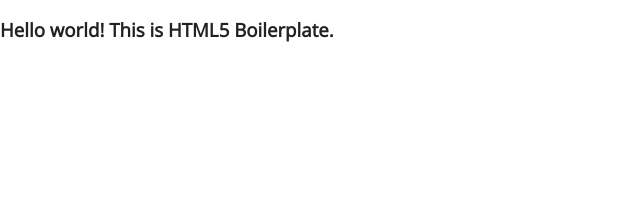
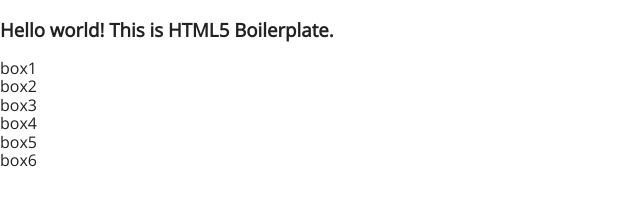
Before and after one commit to wahabansari/html5-boilerplate_v8.0.0, a website built with Parcel: page index.html in a window 1280 px wide. Shown: the whole page, without its empty margins (0-640 px from the left). Built offline with nearby package versions, Linux system fonts and the light colour scheme.

Commit message:
start css grid html

```diff
--- a/index.html
+++ b/index.html
@@ -24,6 +24,20 @@
 
     <!-- Add your site or application content here -->
     <h3>Hello world! This is HTML5 Boilerplate.</h3>
+
+
+    <!-- HTML  for css grid -->
+
+    <div class="element">
+        <div class="box1">box1</div>
+        <div class="box2">box2</div>
+        <div class="box3">box3</div>
+        <div class="box4">box4</div>
+        <div class="box5">box5</div>
+        <div class="box6">box6</div>
+    </div>
+
+
     <script src="js/vendor/modernizr-3.11.2.min.js"></script>
     <script src="js/plugins.js"></script>
     <script src="js/main.js"></script>
```
